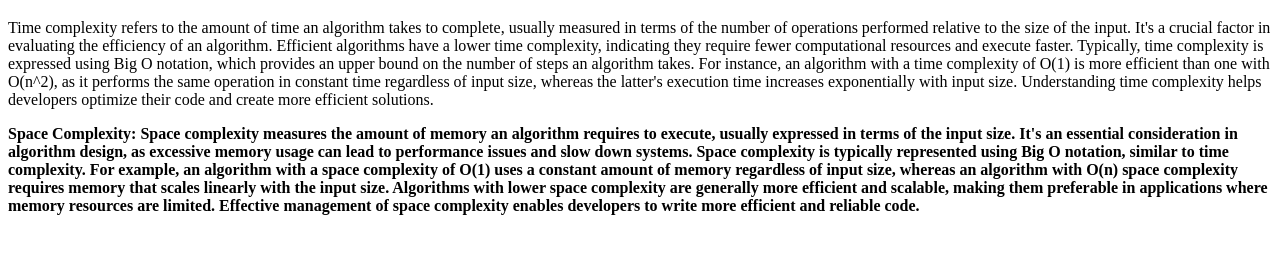
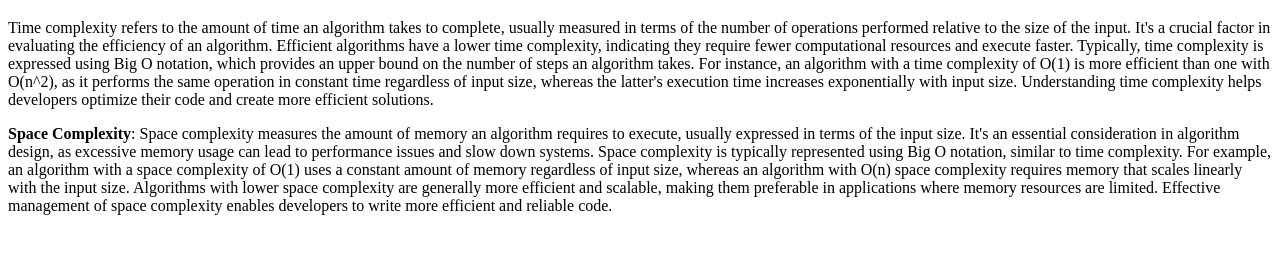
Before and after one commit to acciojob/time-and-space-complexity-hardik-tripathi, a website: page main.html in a window 1280 px wide. Shown: the part 61-314 px from the top of the page. Drawn offline with Linux system fonts and the light colour scheme.

Commit message:
created a submission

```diff
--- a/main.html
+++ b/main.html
@@ -9,8 +9,8 @@
 <body>
 	<h1>Information about Time, Space, Complexity</h1>
 	<p>Time complexity refers to the amount of time an algorithm takes to complete, usually measured in terms of the number of operations performed relative to the size of the input. It's a crucial factor in evaluating the efficiency of an algorithm. Efficient algorithms have a lower time complexity, indicating they require fewer computational resources and execute faster. Typically, time complexity is expressed using Big O notation, which provides an upper bound on the number of steps an algorithm takes. For instance, an algorithm with a time complexity of O(1) is more efficient than one with O(n^2), as it performs the same operation in constant time regardless of input size, whereas the latter's execution time increases exponentially with input size. Understanding time complexity helps developers optimize their code and create more efficient solutions.</p>
-	<b><p>Space Complexity:
-Space complexity measures the amount of memory an algorithm requires to execute, usually expressed in terms of the input size. It's an essential consideration in algorithm design, as excessive memory usage can lead to performance issues and slow down systems. Space complexity is typically represented using Big O notation, similar to time complexity. For example, an algorithm with a space complexity of O(1) uses a constant amount of memory regardless of input size, whereas an algorithm with O(n) space complexity requires memory that scales linearly with the input size. Algorithms with lower space complexity are generally more efficient and scalable, making them preferable in applications where memory resources are limited. Effective management of space complexity enables developers to write more efficient and reliable code.</p></b>
+	<p><b>Space Complexity</b>:
+Space complexity measures the amount of memory an algorithm requires to execute, usually expressed in terms of the input size. It's an essential consideration in algorithm design, as excessive memory usage can lead to performance issues and slow down systems. Space complexity is typically represented using Big O notation, similar to time complexity. For example, an algorithm with a space complexity of O(1) uses a constant amount of memory regardless of input size, whereas an algorithm with O(n) space complexity requires memory that scales linearly with the input size. Algorithms with lower space complexity are generally more efficient and scalable, making them preferable in applications where memory resources are limited. Effective management of space complexity enables developers to write more efficient and reliable code.</p>
 	<!-- the entire body must be written by student -->
     <script type="text/javascript" src="./script.js">
 </script>
```
